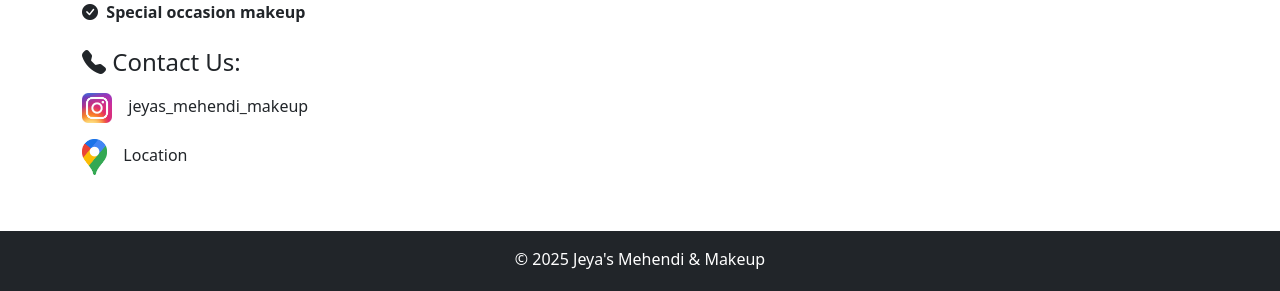
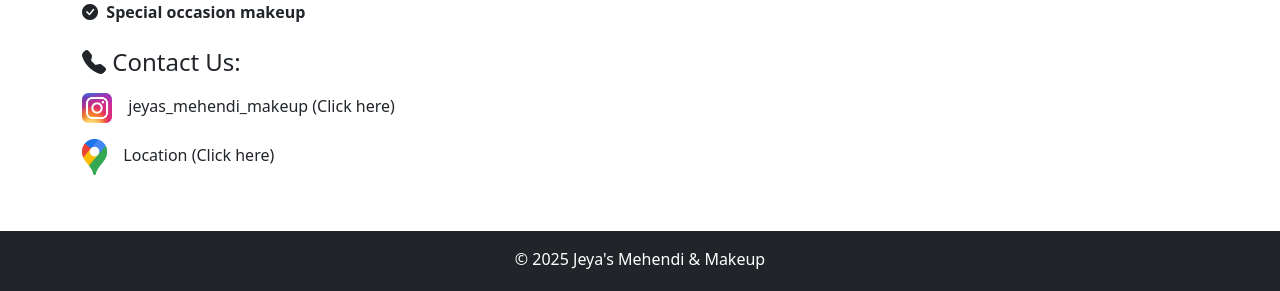
Before and after one commit to Vasanthakumar-rv/jeya-s-mehendi-and-makeup, a Flask app: page / in a window 1280 px wide. Shown: the part 1240-1531 px from the top of the page. Run offline with Flask 3, Linux system fonts and the light colour scheme.

Commit message:
Completed

```diff
--- a/templates/home.html
+++ b/templates/home.html
@@ -67,9 +67,9 @@ rel="stylesheet"
     </div>
       <div>
       <h4 class="mt-4 mb-2"><i class="bi bi-telephone-fill"></i>&nbsp;Contact Us:</h4>
-        <a  href="https://www.instagram.com/jeyas_mehendi_makeup?igsh=dTl6Y2Y2aDVxYXVl" target="_blank" class="d-inline-block mt-2 mb-2 text-decoration-none text-dark"><img src="/static/insta.jpg" alt="Instagram" width="30" class="me-2 align-middle">&nbsp;&nbsp;jeyas_mehendi_makeup</a>
+        <a  href="https://www.instagram.com/jeyas_mehendi_makeup?igsh=dTl6Y2Y2aDVxYXVl" target="_blank" class="d-inline-block mt-2 mb-2 text-decoration-none text-dark"><img src="/static/insta.jpg" alt="Instagram" width="30" class="me-2 align-middle">&nbsp;&nbsp;jeyas_mehendi_makeup (Click here)</a>
 
-       <br> <a href="https://maps.app.goo.gl/rczDdumjeDpCmWQc9" target="_blank" class="d-inline-block mt-2 mb-2 text-decoration-none text-dark"><img src="/static/location.png" alt="Location" width="25" class="me-2 align-middle">&nbsp;&nbsp;Location</a>
+       <br> <a href="https://maps.app.goo.gl/rczDdumjeDpCmWQc9" target="_blank" class="d-inline-block mt-2 mb-2 text-decoration-none text-dark"><img src="/static/location.png" alt="Location" width="25" class="me-2 align-middle">&nbsp;&nbsp;Location (Click here)</a>
       </div>
       </div>
   </div>
```
